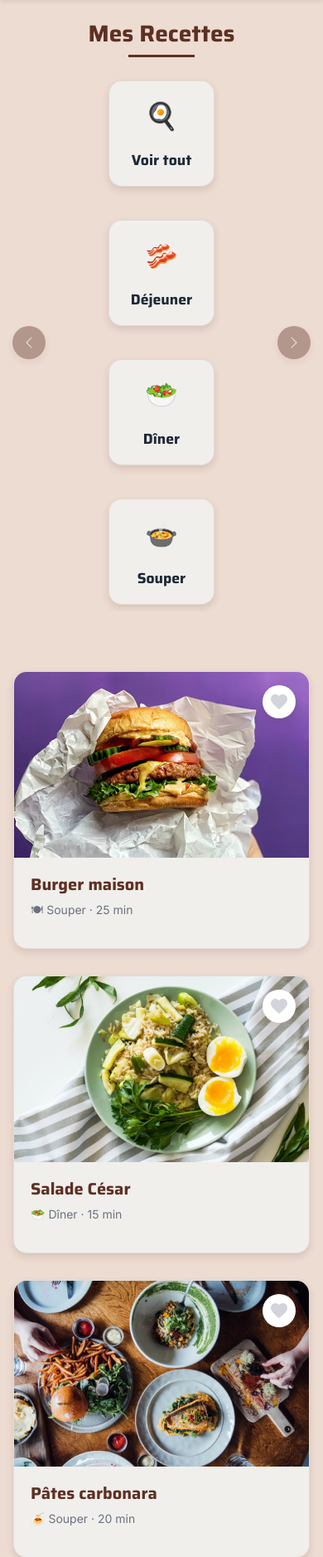
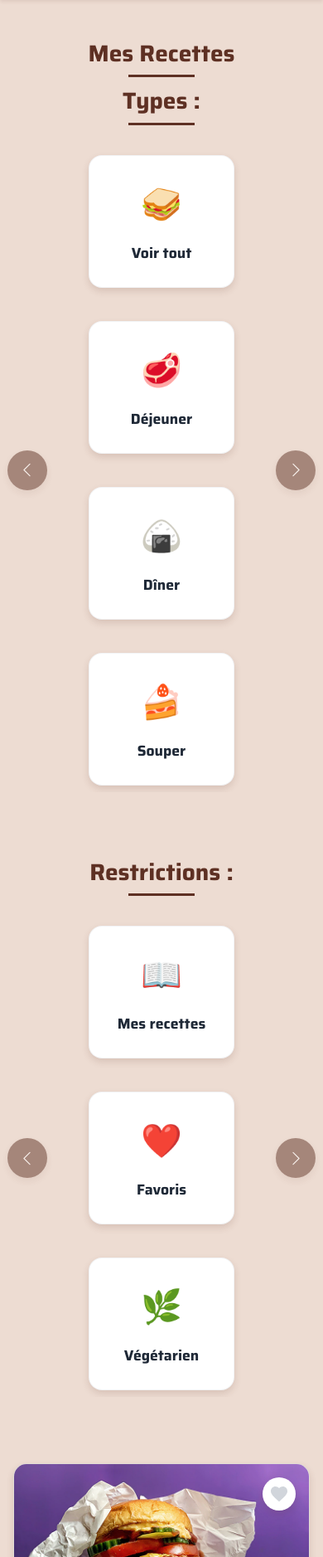
Before and after one commit to yan32323/H2025_TCH099_02_C1, a PHP site: page /recettes.html in a window 390 px wide. Shown: the part 74-1951 px from the top of the page at 83% size. Run offline with PHP 8.4, Linux system fonts and the light colour scheme.

Commit message:
separation des filtres

```diff
--- a/assets/styles/style-affichage-recettes.css
+++ b/assets/styles/style-affichage-recettes.css
@@ -161,79 +161,7 @@ h1, h2, h3, h4, h5, h6 {
   text-align: center;
 }
 
-/* Carousel pour les catégories */
-#carouselCategoriesBootstrap {
-  margin-bottom: 4rem;
-  padding: 1rem 2.5rem;
-}
 
-#carouselCategoriesBootstrap .carousel-inner {
-  max-width: 1200px;
-  margin: 0 auto;
-}
-
-#carouselCategoriesBootstrap .carousel-item .d-flex {
-  justify-content: center;
-  max-width: 100%;
-  margin: 0 auto;
-  flex-wrap: wrap;
-  gap: 1.5rem;
-}
-
-#carouselCategoriesBootstrap .categorie {
-  background-color: var(--couleur-carte);
-  border-radius: var(--radius-md);
-  padding: 1.5rem;
-  text-align: center;
-  min-width: 11rem;
-  max-width: 14rem;
-  height: 10rem;
-  display: flex;
-  flex-direction: column;
-  justify-content: center;
-  align-items: center;
-  box-shadow: var(--shadow-md);
-  transition: all 0.3s ease-in-out;
-  cursor: pointer;
-  margin: 0.5rem;
-  border: 1px solid rgba(94, 48, 35, 0.1);
-}
-
-#carouselCategoriesBootstrap .categorie:hover {
-  transform: translateY(-8px);
-  box-shadow: var(--shadow-lg);
-  background-color: var(--couleur-carte-hover);
-  border-color: rgba(94, 48, 35, 0.2);
-}
-
-#carouselCategoriesBootstrap .emoji {
-  font-size: 2.5rem;
-  margin-bottom: 1rem;
-}
-
-#carouselCategoriesBootstrap .texte-categorie {
-  font-size: 1.1rem;
-  font-weight: 600;
-  color: var(--couleur-texte);
-  font-family: 'Saira', sans-serif;
-}
-
-.carousel-control-prev-icon,
-.carousel-control-next-icon {
-  background-color: rgba(94, 48, 35, 0.8);
-  border-radius: 50%;
-  padding: 1.5rem;
-  background-size: 40%;
-  box-shadow: var(--shadow-md);
-}
-
-.carousel-control-prev {
-  left: -10px;
-}
-
-.carousel-control-next {
-  right: -10px;
-}
 
 /* Grille de recettes */
 .grille-recettes {
@@ -300,7 +228,7 @@ h1, h2, h3, h4, h5, h6 {
   margin-top: 0.5rem;
 }
 
-/* Bouton like amélioré */
+
 .btn-like {
   position: absolute;
   top: 1rem;
@@ -369,46 +297,55 @@ h1, h2, h3, h4, h5, h6 {
   color: var(--couleur-principale);
 }
 
-/* Responsive ajustements */
 @media (max-width: 992px) {
-  .titre-section {
-    font-size: 2.5rem;
+  .zone-recherche {
+    flex-direction: column;
+    align-items: stretch;
   }
 
-  .sous-titre {
-    font-size: 1.5rem;
+  .filtre {
+    width: 100%;
+    max-width: 400px;
+    margin: 0 auto;
   }
 
-  #carouselCategoriesBootstrap .categorie {
+  .champ-recherche {
+    max-width: 400px;
+    margin: 0 auto;
+  }
+
+  #carouselCategoriesBootstrap .categorie,
+  #carouselCategoriesBootstrap2 .categorie {
     min-width: 10rem;
     height: 9rem;
   }
 
-  #carouselCategoriesBootstrap .emoji {
+  #carouselCategoriesBootstrap .emoji,
+  #carouselCategoriesBootstrap2 .emoji {
     font-size: 2.25rem;
   }
 }
 
 @media (max-width: 768px) {
+  .barre-haut {
+    padding: 1rem;
+  }
+
   .conteneur {
-    padding: 0 1rem;
-    margin: 1.5rem auto;
+    padding: 1rem;
   }
 
   .titre-section {
-    font-size: 2rem;
+    font-size: 1.75rem;
   }
 
-  .sous-titre {
-    font-size: 1.25rem;
-    margin-bottom: 2rem;
-  }
-
-  #carouselCategoriesBootstrap {
+  #carouselCategoriesBootstrap,
+  #carouselCategoriesBootstrap2 {
     padding: 0.5rem 1.5rem;
   }
 
-  #carouselCategoriesBootstrap .categorie {
+  #carouselCategoriesBootstrap .categorie,
+  #carouselCategoriesBootstrap2 .categorie {
     min-width: 9rem;
     height: 8.5rem;
     padding: 1.25rem;
@@ -421,16 +358,18 @@ h1, h2, h3, h4, h5, h6 {
 }
 
 @media (max-width: 576px) {
-  .titre-section {
-    font-size: 1.75rem;
+  .zone-recherche {
+    margin: 1.5rem auto 2.5rem;
   }
 
-  #carouselCategoriesBootstrap .categorie {
+  #carouselCategoriesBootstrap .categorie,
+  #carouselCategoriesBootstrap2 .categorie {
     min-width: 8rem;
     height: 8rem;
   }
 
-  #carouselCategoriesBootstrap .emoji {
+  #carouselCategoriesBootstrap .emoji,
+  #carouselCategoriesBootstrap2 .emoji {
     font-size: 2rem;
   }
 
@@ -441,8 +380,82 @@ h1, h2, h3, h4, h5, h6 {
   .carousel-control-next {
     right: -8px;
   }
+}
 
-  .grille-recettes {
-    grid-template-columns: 1fr;
-  }
+#carouselCategoriesBootstrap,
+#carouselCategoriesBootstrap2 {
+  margin-bottom: 4rem;
+  padding: 1rem 2.5rem;
 }
+
+#carouselCategoriesBootstrap .carousel-inner,
+#carouselCategoriesBootstrap2 .carousel-inner {
+  max-width: 1200px;
+  margin: 0 auto;
+}
+
+#carouselCategoriesBootstrap .carousel-item .d-flex,
+#carouselCategoriesBootstrap2 .carousel-item .d-flex  {
+  justify-content: center;
+  max-width: 100%;
+  margin: 0 auto;
+  flex-wrap: wrap;
+  gap: 1.5rem;
+}
+
+#carouselCategoriesBootstrap .categorie,
+#carouselCategoriesBootstrap2 .categorie {
+  background-color: #ffffff;
+  border-radius: var(--radius-md);
+  padding: 1.5rem;
+  text-align: center;
+  min-width: 11rem;
+  max-width: 14rem;
+  height: 10rem;
+  display: flex;
+  flex-direction: column;
+  justify-content: center;
+  align-items: center;
+  box-shadow: var(--shadow-md);
+  transition: all 0.3s ease-in-out;
+  cursor: pointer;
+  margin: 0.5rem;
+  border: 1px solid rgba(229, 231, 235, 0.5);
+}
+
+#carouselCategoriesBootstrap .categorie:hover,
+#carouselCategoriesBootstrap2 .categorie:hover {
+  transform: translateY(-8px);
+  box-shadow: var(--shadow-lg);
+  border-color: rgba(20, 129, 122, 0.2);
+}
+
+#carouselCategoriesBootstrap .emoji,
+#carouselCategoriesBootstrap2 .emoji {
+  font-size: 2.5rem;
+  margin-bottom: 1rem;
+}
+
+#carouselCategoriesBootstrap .texte-categorie,
+#carouselCategoriesBootstrap2 .texte-categorie  {
+  font-size: 1.1rem;
+  font-weight: 600;
+  color: var(--couleur-texte);
+  font-family: 'Saira', sans-serif;
+}
+.carousel-control-prev-icon,
+.carousel-control-next-icon {
+  background-color: var(--couleur-principale);
+  border-radius: 50%;
+  padding: 1.5rem;
+  background-size: 40%;
+  box-shadow: var(--shadow-md);
+}
+
+.carousel-control-prev {
+  left: -10px;
+}
+
+.carousel-control-next {
+  right: -10px;
+}
--- a/recettes.html
+++ b/recettes.html
@@ -6,6 +6,7 @@
   <title>Liste des Recettes - Planigo</title>
   <link href="https://cdn.jsdelivr.net/npm/bootstrap@5.3.5/dist/css/bootstrap.min.css" rel="stylesheet" integrity="sha384-SgOJa3DmI69IUzQ2PVdRZhwQ+dy64/BUtbMJw1MZ8t5HZApcHrRKUc4W0kG879m7" crossorigin="anonymous">
   <script src="https://cdn.jsdelivr.net/npm/@fortawesome/fontawesome-free/js/all.min.js"></script>
+  <script src="https://cdn.jsdelivr.net/npm/bootstrap@5.3.5/dist/js/bootstrap.bundle.min.js" integrity="sha384-k6d4wzSIapyDyv1kpU366/PK5hCdSbCRGRCMv+eplOQJWyd1fbcAu9OCUj5zNLiq" crossorigin="anonymous"></script>
   <link rel="stylesheet" href="assets/styles/style-affichage-recettes.css">
 </head>
 <body>
@@ -26,26 +27,26 @@
     <h1 class="titre-section">Mes Recettes</h1>
 
 
-    <!-- Ajout du carousel pour les catégories -->
+    <h2 class="titre-section">Types :</h2>
     <div id="carouselCategoriesBootstrap" class="carousel slide" data-bs-ride="carousel">
       <div class="carousel-inner">
 
         <div class="carousel-item active">
           <div class="d-flex justify-content-center flex-wrap">
             <div class="categorie">
-              <div class="emoji">🍳</div>
+              <div class="emoji">🥪</div>
               <div class="texte-categorie">Voir tout</div>
             </div>
             <div class="categorie">
-              <div class="emoji">🥓</div>
+              <div class="emoji">🥩</div>
               <div class="texte-categorie">Déjeuner</div>
             </div>
             <div class="categorie">
-              <div class="emoji">🥗</div>
+              <div class="emoji">🍙</div>
               <div class="texte-categorie">Dîner</div>
             </div>
             <div class="categorie">
-              <div class="emoji">🍲</div>
+              <div class="emoji">🍰</div>
               <div class="texte-categorie">Souper</div>
             </div>
           </div>
@@ -54,7 +55,11 @@
         <div class="carousel-item">
           <div class="d-flex justify-content-center flex-wrap">
             <div class="categorie">
-              <div class="emoji">🍏</div>
+              <div class="emoji">🍰</div>
+              <div class="texte-categorie">Souper</div>
+            </div>
+            <div class="categorie">
+              <div class="emoji">🥬</div>
               <div class="texte-categorie">Collation</div>
             </div>
             <div class="categorie">
@@ -62,7 +67,7 @@
               <div class="texte-categorie">Apéritif</div>
             </div>
             <div class="categorie">
-              <div class="emoji">🥣</div>
+              <div class="emoji">🍴</div>
               <div class="texte-categorie">Entrée</div>
             </div>
             <div class="categorie">
@@ -75,12 +80,44 @@
         <div class="carousel-item">
           <div class="d-flex justify-content-center flex-wrap">
             <div class="categorie">
+              <div class="emoji">🍴</div>
+              <div class="texte-categorie">Entrée</div>
+            </div>
+            <div class="categorie">
+              <div class="emoji">🍽️</div>
+              <div class="texte-categorie">Plat principal</div>
+            </div>
+            <div class="categorie">
               <div class="emoji">🍰</div>
               <div class="texte-categorie">Dessert</div>
             </div>
+          </div>
+        </div>
+
+
+
+      </div>
+
+      <button class="carousel-control-prev" type="button" data-bs-target="#carouselCategoriesBootstrap" data-bs-slide="prev">
+        <span class="carousel-control-prev-icon" aria-hidden="true"></span>
+        <span class="visually-hidden">Précédent</span>
+      </button>
+      <button class="carousel-control-next" type="button" data-bs-target="#carouselCategoriesBootstrap" data-bs-slide="next">
+        <span class="carousel-control-next-icon" aria-hidden="true"></span>
+        <span class="visually-hidden">Suivant</span>
+      </button>
+    </div>
+
+    <h2 class="titre-section">Restrictions :</h2>
+    <div id="carouselCategoriesBootstrap2" class="carousel slide" data-bs-ride="carousel">
+      <div class="carousel-inner">
+
+        <div class="carousel-item active">
+
+          <div class="d-flex justify-content-center flex-wrap">
             <div class="categorie">
-              <div class="emoji">⏱️</div>
-              <div class="texte-categorie">Rapide</div>
+              <div class="emoji">📖</div>
+              <div class="texte-categorie">Mes recettes</div>
             </div>
             <div class="categorie">
               <div class="emoji">❤️</div>
@@ -93,13 +130,35 @@
           </div>
         </div>
 
+
+        <div class="carousel-item">
+          <div class="d-flex justify-content-center flex-wrap">
+            <div class="categorie">
+              <div class="emoji">🌱</div>
+              <div class="texte-categorie">Végan</div>
+            </div>
+            <div class="categorie">
+              <div class="emoji">🌾</div>
+              <div class="texte-categorie">Sans gluten</div>
+            </div>
+            <div class="categorie">
+              <div class="emoji">🥛</div>
+              <div class="texte-categorie">Sans lactose</div>
+            </div>
+            <div class="categorie">
+              <div class="emoji">🐟</div>
+              <div class="texte-categorie">Pescatarien</div>
+            </div>
+          </div>
+        </div>
+
       </div>
 
-      <button class="carousel-control-prev" type="button" data-bs-target="#carouselCategoriesBootstrap" data-bs-slide="prev">
+      <button class="carousel-control-prev" type="button" data-bs-target="#carouselCategoriesBootstrap2" data-bs-slide="prev">
         <span class="carousel-control-prev-icon" aria-hidden="true"></span>
         <span class="visually-hidden">Précédent</span>
       </button>
-      <button class="carousel-control-next" type="button" data-bs-target="#carouselCategoriesBootstrap" data-bs-slide="next">
+      <button class="carousel-control-next" type="button" data-bs-target="#carouselCategoriesBootstrap2" data-bs-slide="next">
         <span class="carousel-control-next-icon" aria-hidden="true"></span>
         <span class="visually-hidden">Suivant</span>
       </button>
@@ -262,7 +321,7 @@
     </div>
   </footer>
 
-  <script src="https://cdn.jsdelivr.net/npm/bootstrap@5.3.5/dist/js/bootstrap.bundle.min.js" integrity="sha384-k6d4wzSIapyDyv1kpU366/PK5hCdSbCRGRCMv+eplOQJWyd1fbcAu9OCUj5zNLiq" crossorigin="anonymous"></script>
+
 
   <script>
     document.addEventListener('DOMContentLoaded', () => {
@@ -271,6 +330,10 @@
         interval: 5000, // temps entre les slides en ms
         wrap: true
       });
+      new bootstrap.Carousel(document.getElementById('carouselCategoriesBootstrap2'), {
+    interval: 5000,
+    wrap: true
+  });
 
       // Pour les cartes de recettes
       const cards = document.querySelectorAll('.carte');
@@ -286,4 +349,10 @@
     document.querySelector(".btn-charger").addEventListener("click", function () {
       window.location.href = "creationRecettes.html";
     });
+
+
+
+
       </script>
+      </body>
+</html>
```
Also changed, not shown: accueil-recette.html (+45 -3 lines), assets/styles/style-accueil.css (+26 -14 lines).
